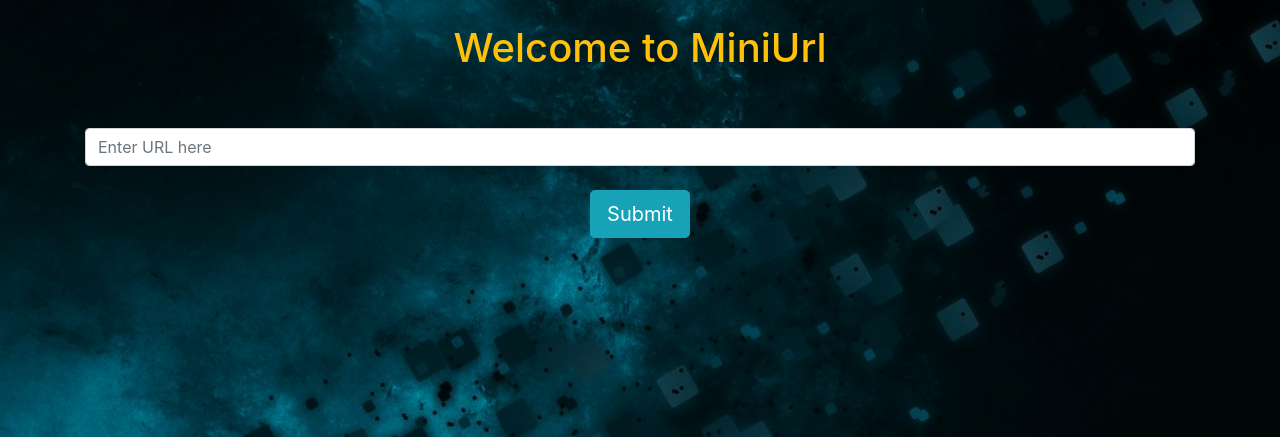
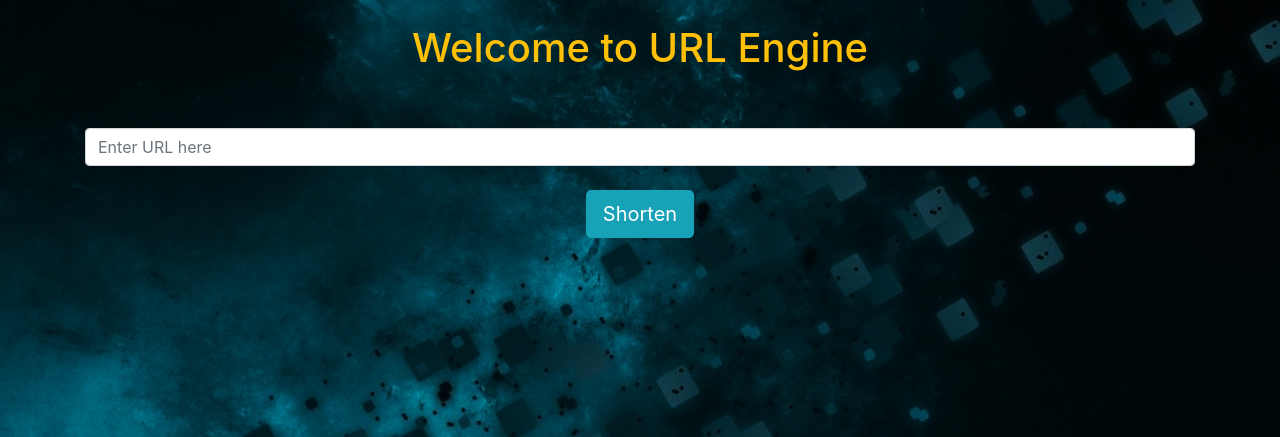
Before and after one commit to devansh-07/Quick-URL, a Flask app: page / in a window 1280 px wide. Shown: the top 437 px of the page. Run offline with Flask 2, Linux system fonts and the light colour scheme; some libraries are stand-ins or nearby versions.

Commit message:
Updated home.html

```diff
--- a/app/templates/home.html
+++ b/app/templates/home.html
@@ -14,22 +14,23 @@
         </style>
         <meta name="viewport" content="width=device-width, initial-scale=1">
         <link rel="stylesheet" href="https://stackpath.bootstrapcdn.com/bootstrap/4.2.1/css/bootstrap.min.css" integrity="sha384-GJzZqFGwb1QTTN6wy59ffF1BuGJpLSa9DkKMp0DgiMDm4iYMj70gZWKYbI706tWS" crossorigin="anonymous">
-        <title>My App</title>
+        <title>URL Engine</title>
     </head>
     <body>
         <br>
-        <h1 class="text-center text-warning">Welcome to MiniUrl</h1>
+        <h1 class="text-center text-warning">Welcome to URL Engine</h1>
         <br>
         <br>
         <div class="container text-center">
             <form method="post" action="">
                 <input type="text", id="url", name="url", class="form-control", placeholder="Enter URL here"/>
                 <br/>
-                <button type="submit", class="btn btn-lg btn-info">Submit</button>
+                <button type="submit", class="btn btn-lg btn-info">Shorten</button>
             </form>
             <br>
+	    <br>
             {% if newurl %}
-                <h4 class="text-center text-white">Shortened URL is <a href={{ newurl }}>{{ newurl }}</a></h4>
+                <h4 class="text-center text-white">Shortened URL: <a href={{ newurl }}>{{ newurl }}</a></h4>
             {% endif %}
         </div>
     </body>
```
